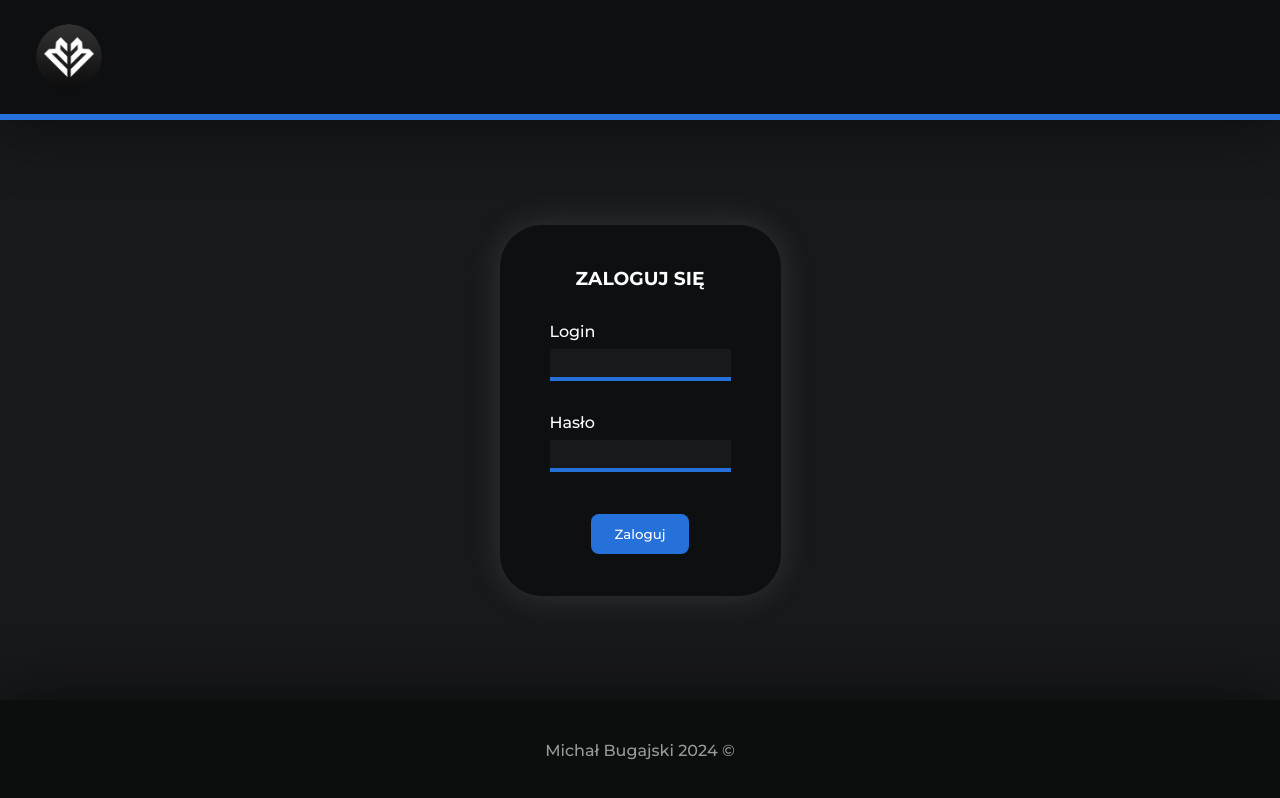
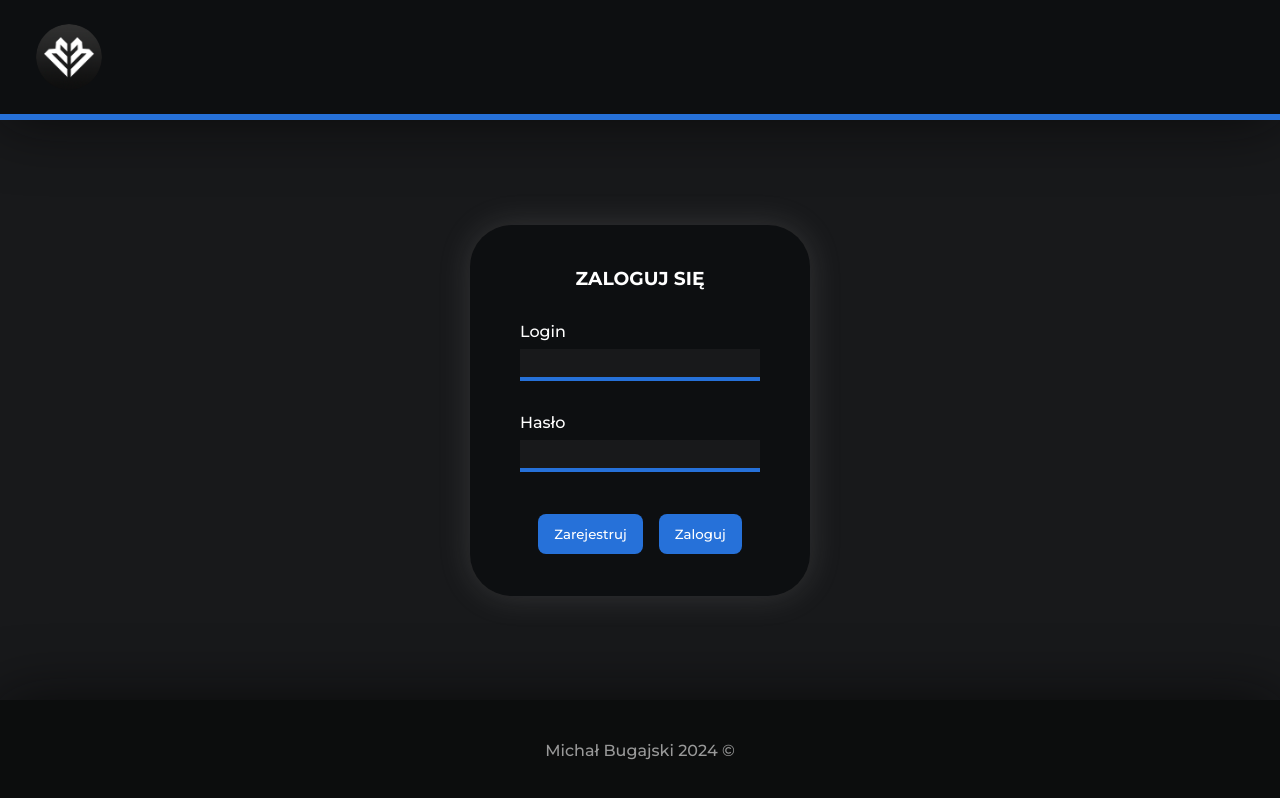
Before and after one commit to Mathsqrt2/RedirectionPanel, an Angular app in the folder frontend/: page / in a window 1280 px wide. Built offline with nearby package versions, Linux system fonts and the light colour scheme.

Commit message:
login panel

```diff
--- a/frontend/src/app/app.module.ts
+++ b/frontend/src/app/app.module.ts
@@ -13,6 +13,7 @@ import { MainSectionComponent } from './admin/main-section/main-section.componen
 import { ShowRedirectionsComponent } from './admin/show-redirections/show-redirections.component';
 import { CurrentPanelComponent } from './admin/current-panel/current-panel.component';
 import { ReactiveFormsModule } from '@angular/forms';
+import { HttpClientModule } from "@angular/common/http";
 
 @NgModule({
   declarations: [
@@ -29,6 +30,7 @@ import { ReactiveFormsModule } from '@angular/forms';
     BrowserModule,
     AppRoutingModule,
     ReactiveFormsModule,
+    HttpClientModule,
   ],
   providers: [
     AuthGuard,
--- a/frontend/src/app/layout/login/login.component.html
+++ b/frontend/src/app/layout/login/login.component.html
@@ -3,19 +3,30 @@
     <h3>ZALOGUJ SIĘ</h3>
     <div class="form-group">
         <label>Login</label>
-        <input
-        type="text"
-        name="login"
-        id="login"
-        class="form-input"
-        formControlName="login">
+        <input type="text" name="login" id="login" class="form-input" formControlName="login">
+
+        <div *ngIf="loginForm.get('login').touched && !loginForm.get('login').valid">
+            <span class="error-code"> The login is required</span>
+        </div>
+
     </div>
 
     <div class="form-group">
         <label for="password">Hasło</label>
         <input type="password" name="password" id="password" class="form-input" formControlName="password">
+
+        <div *ngIf="loginForm.get('password').touched && !loginForm.get('password').valid">
+            <span class="error-code"> The password is required</span>
+        </div>
     </div>
 
-    <input type="submit" id="form-submit" value="Zaloguj">
+    <div class="buttons-field">
+        <input type="button" class="form-button" id="register-href" value="Zarejestruj" routerLink="rejestracja">
+        <input type="submit" class="form-button" id="form-submit" value="Zaloguj">
+    </div>
+
+    <div *ngIf="accountDoesntExist">
+        <span class="error-code"> Niepoprawne dane logowania</span>
+    </div>
 
 </form>
--- a/frontend/src/app/layout/login/login.component.scss
+++ b/frontend/src/app/layout/login/login.component.scss
@@ -26,15 +26,26 @@ h3 {
 .form-input {
     outline: none;
     border: none;
+    min-width: 240px;
     background-color: $contentBackground;
     border-bottom: 4px solid $accent;
     color: white;
     padding: 6px;
 }
 
-#form-submit {
+.buttons-field {
+    display: flex;
+    flex-direction: row;
+    gap: 16px;
+}
+
+.error-code {
+    color: $text-error;
+}
+
+.form-button {
     margin-top: 10px;
-    padding: 12px 24px;
+    padding: 12px 16px;
     border-radius: 8px;
     outline: none;
     border: none;
@@ -43,7 +54,7 @@ h3 {
     background-color: $accent;
     transition: all 0.3s ease-in-out;
 
-    &:hover{
+    &:hover {
         transform: scale(0.95);
         background-color: $accent-hover;
     }
--- a/frontend/src/app/layout/login/login.component.ts
+++ b/frontend/src/app/layout/login/login.component.ts
@@ -1,5 +1,7 @@
+import { HttpClient } from "@angular/common/http";
 import { Component, OnInit } from "@angular/core";
 import { FormControl, FormGroup, Validators } from "@angular/forms";
+import { SHA512 } from "crypto-js";
 
 @Component({
     selector: 'login',
@@ -7,9 +9,18 @@ import { FormControl, FormGroup, Validators } from "@angular/forms";
     styleUrl: './login.component.scss'
 })
 
+
 export class LoginComponent implements OnInit {
 
+    constructor(private http: HttpClient) { }
+
+    accountDoesntExist: boolean = false;
     loginForm: FormGroup;
+    accounts: User[] = [
+        { login: 'qwerty', isAuthenticated: false }
+    ];
+
+
 
     ngOnInit(): void {
         this.loginForm = new FormGroup({
@@ -20,7 +31,14 @@ export class LoginComponent implements OnInit {
 
     onSubmit(): void {
         console.log(this.loginForm.value);
+        console.log("hash", SHA512(this.loginForm.value.password).toString())
         this.loginForm.reset();
     };
+}
 
+export type User = {
+    login: string,
+    token?: string,
+    refreshToken?: string,
+    isAuthenticated: boolean,
 }
--- a/frontend/src/styleset.scss
+++ b/frontend/src/styleset.scss
@@ -14,3 +14,4 @@ $shadowColor: rgba(5, 5, 5, 0.7);
 $text-hover: #aaa;
 $text-default: #fff;
 $text-faded: #999;
+$text-error: hsl(0, 80%, 50%);
```
Also changed, not shown: 1 other file (tests, documents, lock files or other folders).
